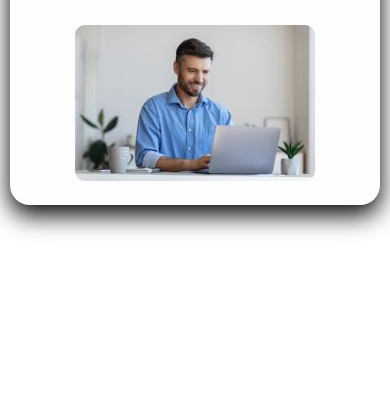
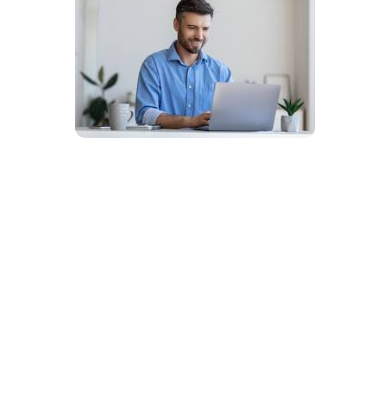
Before and after one commit to adebayoisikalu-commits/project-3, a plain HTML site: page about.html in a window 390 px wide. Shown: the part 451-844 px from the top of the page. Drawn offline with Linux system fonts and the light colour scheme.

Commit message:
my website

```diff
--- a/about.css
+++ b/about.css
@@ -1,7 +1,7 @@
 *{
     margin: 0;
     padding: 0;
-    box-sizing: border-box;
+
     font-family: Arial, sans-serif;
 }
 body {
@@ -10,16 +10,12 @@ body {
 .About-container {
     width: 80%;
     max-width: 1200px;
-    padding: 40px;
     min-height: 450PX;
     display: flex;
     justify-content: space-between;
     align-items: center;
-    border-radius: 20px;
-    background-color: rgb(253, 253, 253);
     gap: 40px;
     margin: 60px auto;
-    box-shadow: 0 10px 25px rgb(0, 0, 0);
 }
 .About-text {
     flex: 1;
@@ -85,7 +81,6 @@ body {
     .About-container {
         flex-direction: column;
         text-align: center;
-        padding: 30px;
     }
 
     .About-text {
@@ -100,7 +95,6 @@ body {
   @media (max-width: 468px) {
     .About-container {
         width: 95%;
-        padding: 20px;
     }
 
     .About-text h1 {
```
